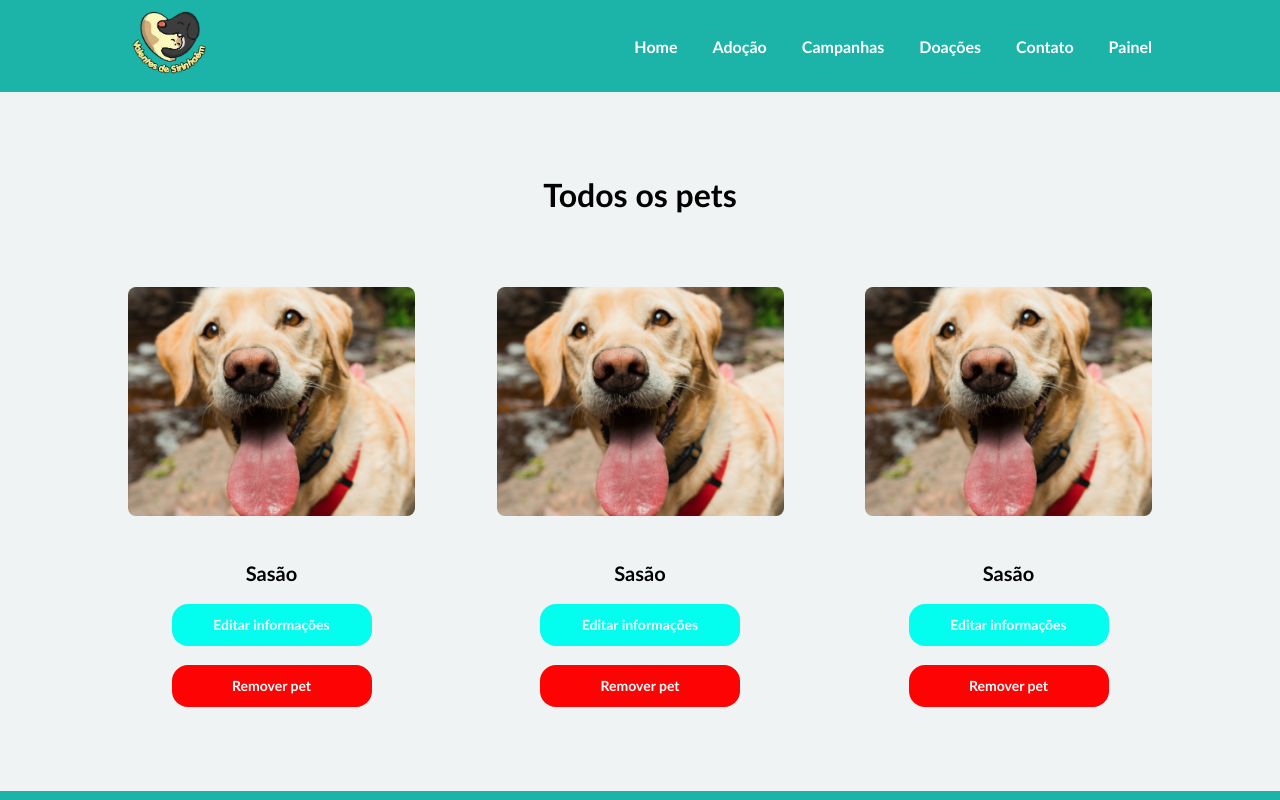
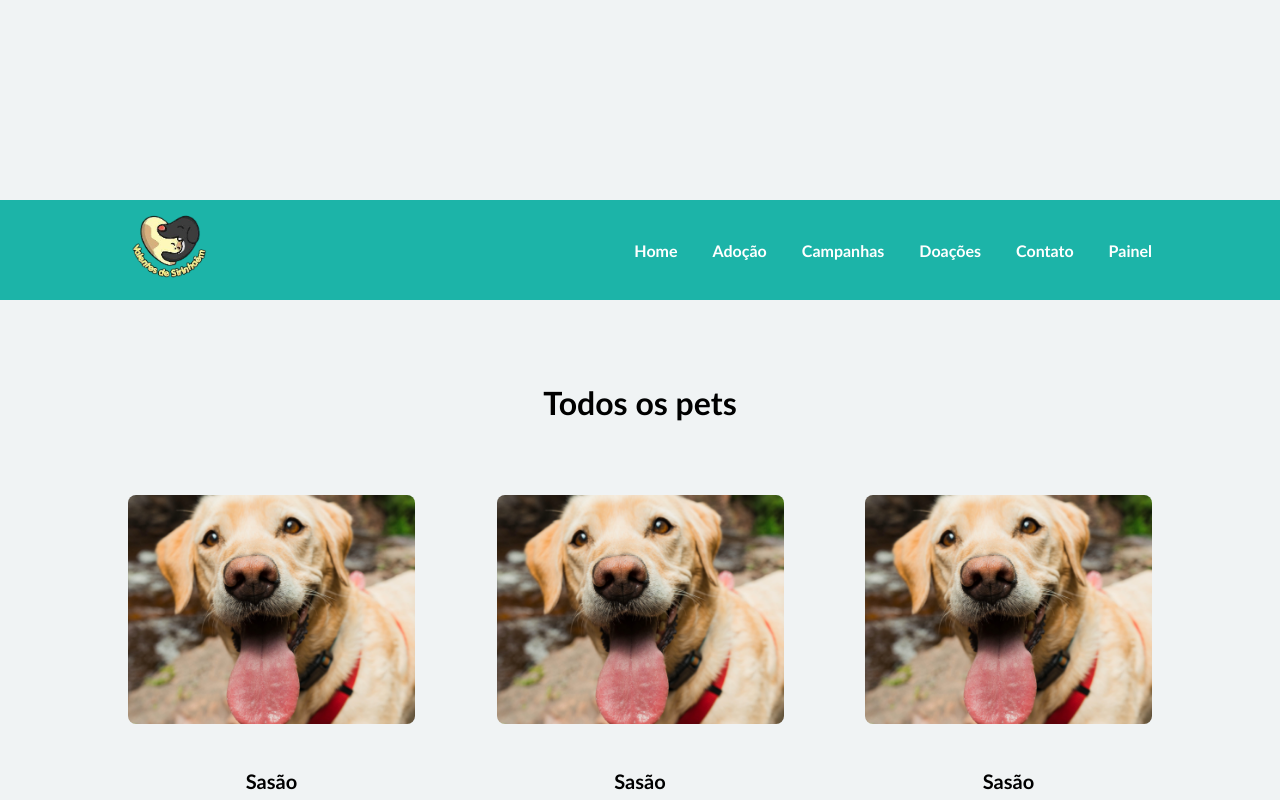
Before and after one commit to Julio-Norberto/Valentes-de-sirinhaem, a React (Vite) app: page /pets-edition in a window 1280 px wide. Shown: the top 800 px of the page. Built offline with nearby package versions, Linux system fonts and the light colour scheme.

Commit message:
fix: change Menu component by Bar component

```diff
--- a/src/pages/CampaignEdition/campaignEdition.css
+++ b/src/pages/CampaignEdition/campaignEdition.css
@@ -3,10 +3,6 @@
 	display: flex;
 	flex-direction: column;
 	justify-content: space-between;
-}
-
-.container > header {
-	background-color: #1CB4A8;
 }
 
 .content {
--- a/src/pages/CampaignEdition/index.tsx
+++ b/src/pages/CampaignEdition/index.tsx
@@ -1,8 +1,8 @@
 import { CampaignEditionCard } from '../../components/CampaignEditionCard'
 import { Footer } from '../../components/Footer'
-import { Menu } from '../../components/Menu'
 import dogExemple from '../../assets/dog-example2.jpg'
 import './campaignEdition.css'
+import { Bar } from '../../components/Bar'
 
 export const CampaignEdition: React.FunctionComponent = () => {
     const mockPets = [
@@ -13,9 +13,7 @@ export const CampaignEdition: React.FunctionComponent = () => {
 
     return (
         <div className='container'>
-          <header>
-            <Menu />
-          </header>
+            <Bar withMenu={true} />
 
           <section className='content'>
             <h1>Todas as campanhas</h1>
--- a/src/pages/PetsEdition/index.tsx
+++ b/src/pages/PetsEdition/index.tsx
@@ -1,8 +1,8 @@
 import { Footer } from '../../components/Footer'
-import { Menu } from '../../components/Menu'
 import './petsEdition.css'
 import dogExemple from '../../assets/dog-example2.jpg'
 import { PetEditionCard } from '../../components/PetEditionCard'
+import { Bar } from '../../components/Bar'
 
 export const PetsEdition: React.FunctionComponent = () => {
   const mockPets = [
@@ -13,9 +13,7 @@ export const PetsEdition: React.FunctionComponent = () => {
 
   return (
     <div className='container'>
-      <header>
-        <Menu />
-      </header>
+      <Bar withMenu={true} />
 
       <section className='content'>
         <h1>Todos os pets</h1>
--- a/src/pages/PetsEdition/petsEdition.css
+++ b/src/pages/PetsEdition/petsEdition.css
@@ -3,10 +3,6 @@
 	display: flex;
 	flex-direction: column;
 	justify-content: space-between;
-}
-
-.container > header {
-	background-color: #1CB4A8;
 }
 
 .content {
```
